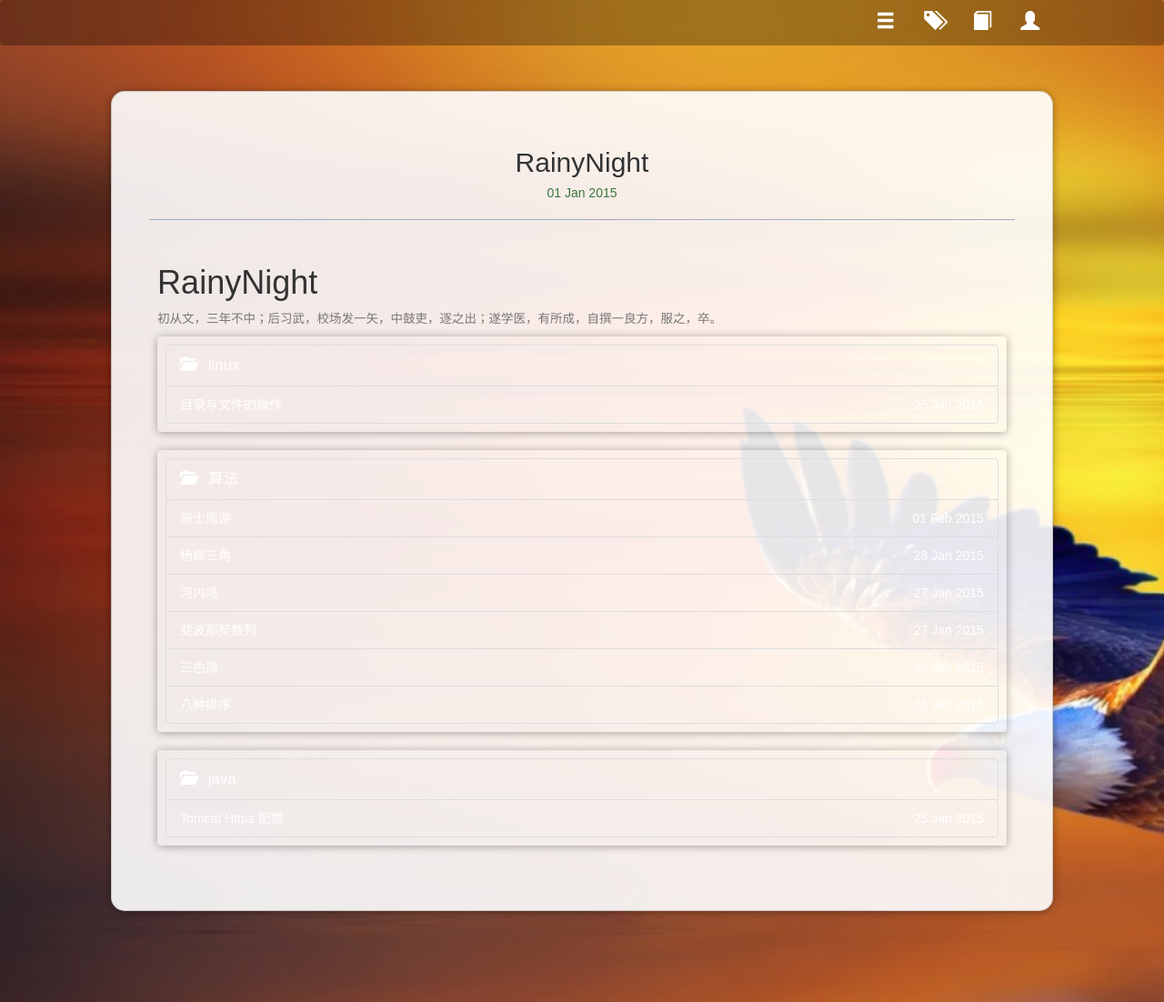
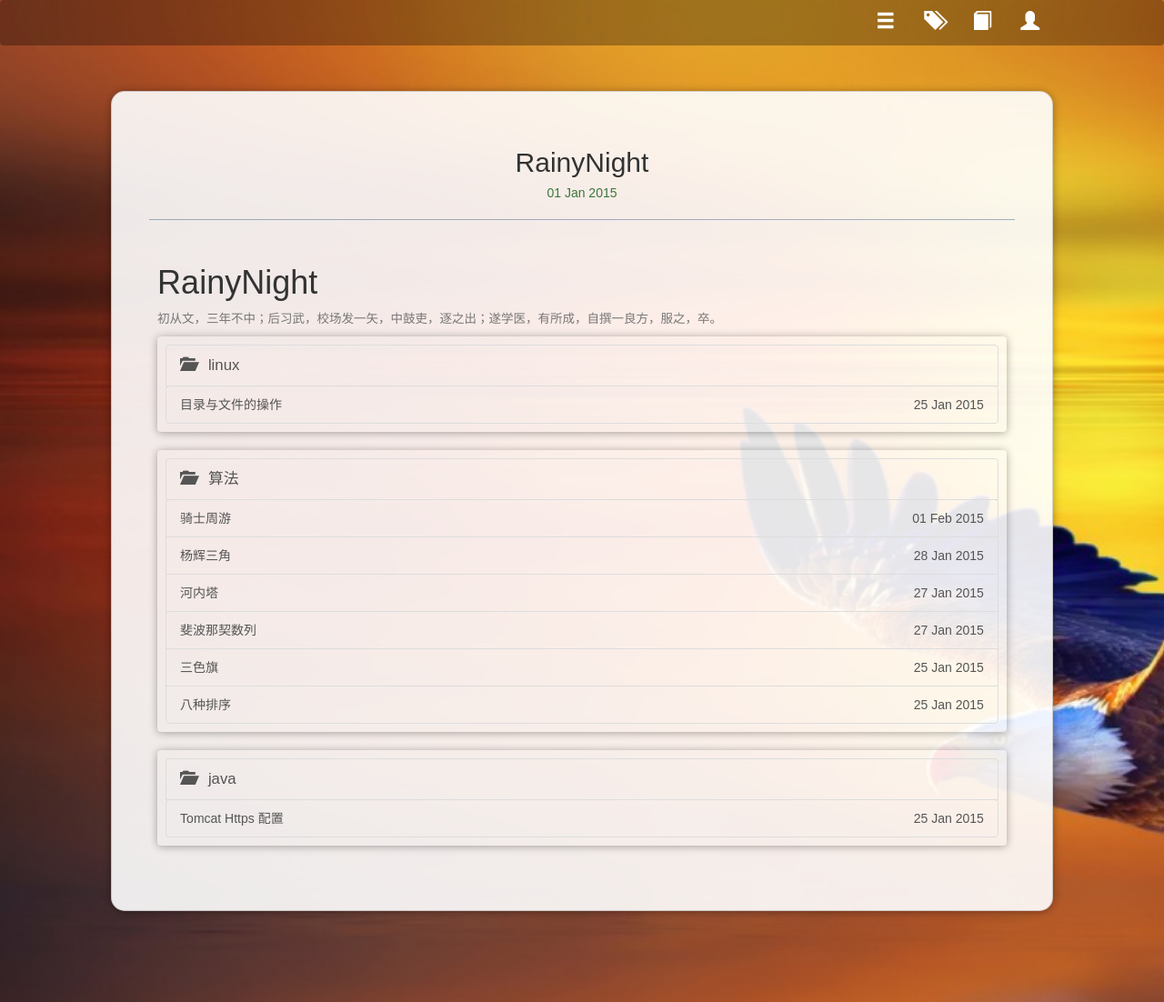
Before and after one commit to bit-ranger/blog, a Jekyll site: the page built from index.html, in a window 1280 px wide and 1102 px high. Shown: the whole window at 91% size. Built offline with Jekyll 4.4.1, drawn with Linux system fonts in a browser that asks for light colours; nearby versions of some CDN libraries; Markdown is read by kramdown in place of the engine named in the settings.

Commit message:
Update style.css

```diff
--- a/css/style.css
+++ b/css/style.css
@@ -87,9 +87,6 @@ img {
 
 
 /**** 改变预设的颜色 ****/
-a.list-group-item {
-  color: #fff;
-}
 a.list-group-item:hover {
     background-color: rgba(0,0,0,0.3);
     color:#fff;
```
